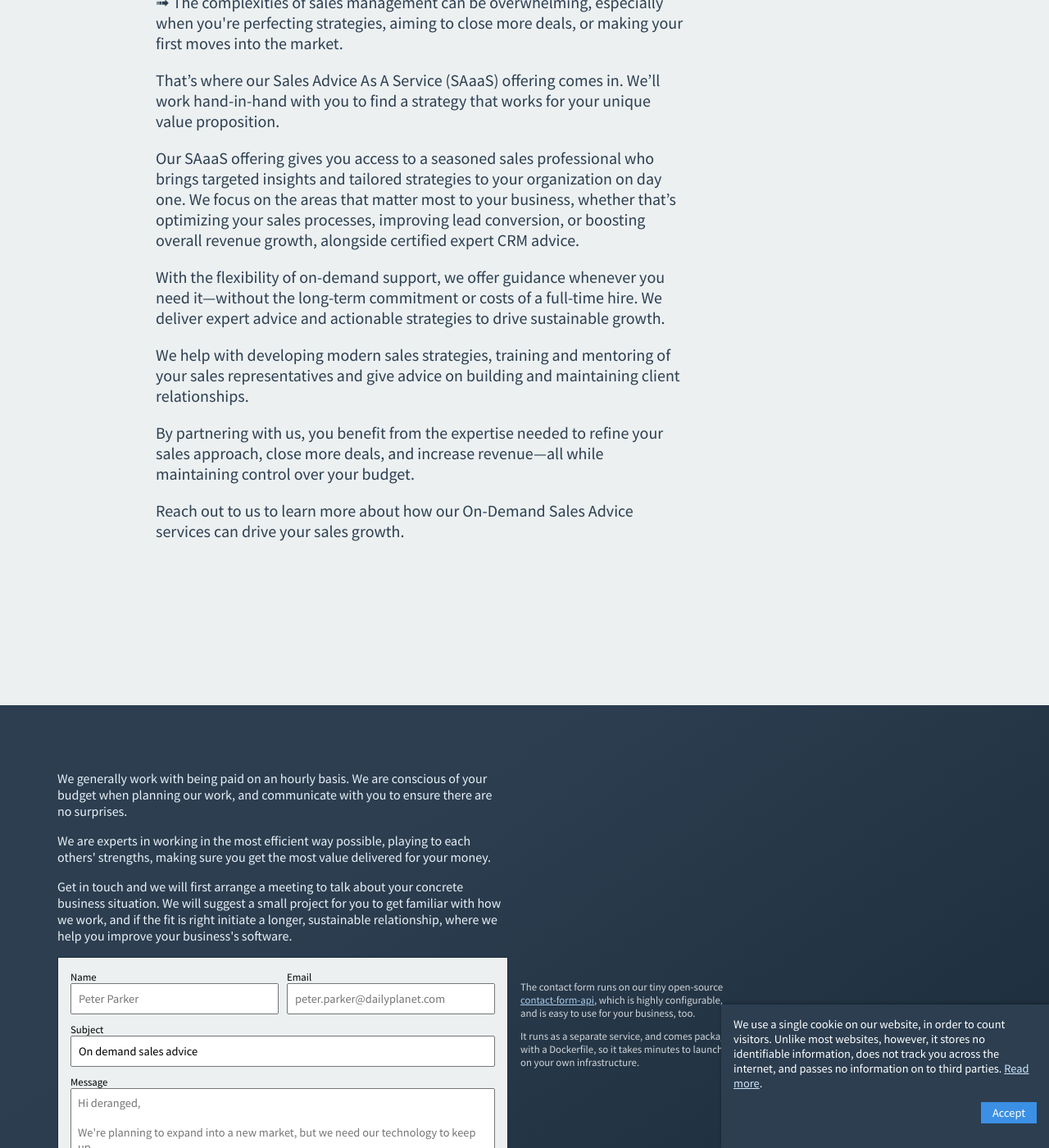
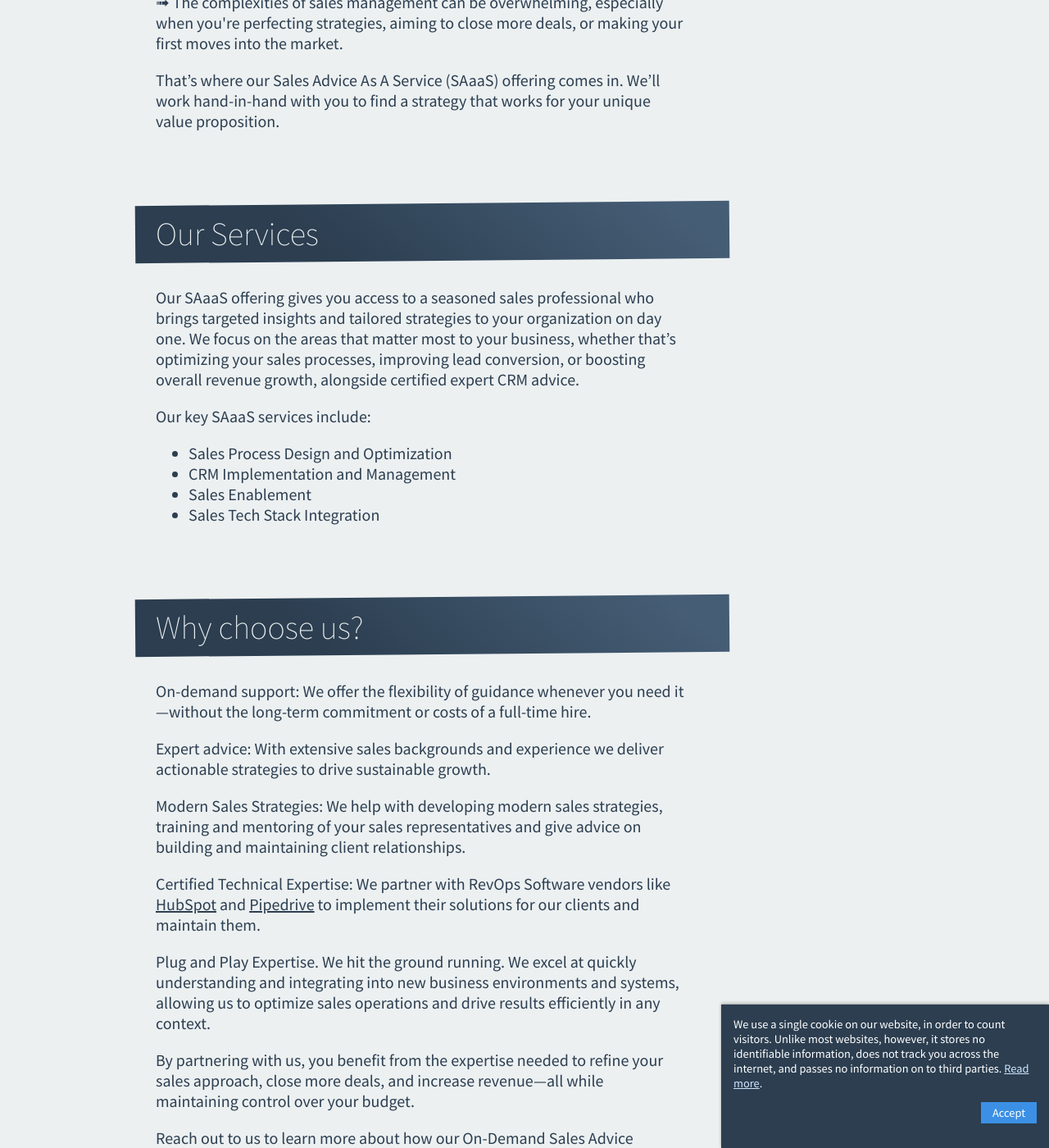
Before and after one commit to derangeddk/deranged.dk, a Jekyll site: the page built from _services/sales-advice.html, in a window 1280 px wide and 1400 px high, scrolled down 762 px. Shown: the whole window at 82% size. Built offline with Jekyll 4.4.1, drawn with Linux system fonts in a browser that asks for light colours; some of the changed text lies outside the part shown.

Commit message:
Added more content to sales-advice services

```diff
--- a/_services/sales-advice.html
+++ b/_services/sales-advice.html
@@ -19,6 +19,9 @@ header-img: "img/business-man-walking.jpg"
     work hand-in-hand with you to find a strategy that works for your unique
     value proposition.
   </p>
+</section>
+<section>
+  <h2>Our Services</h2>
   <p>
     Our SAaaS offering gives you access to a seasoned sales professional who
     brings targeted insights and tailored strategies to your organization on day
@@ -26,15 +29,40 @@ header-img: "img/business-man-walking.jpg"
     optimizing your sales processes, improving lead conversion, or boosting
     overall revenue growth, alongside certified expert CRM advice.
   </p>
+  <p>Our key SAaaS services include:</p>
+  <ul>
+    <li>Sales Process Design and Optimization</li>
+    <li>CRM Implementation and Management</li>
+    <li>Sales Enablement</li>
+    <li>Sales Tech Stack Integration</li>
+  </ul>
+</section>
+<section>
+  <h2>Why choose us?</h2>
   <p>
-    With the flexibility of on-demand support, we offer guidance whenever you
-    need it—without the long-term commitment or costs of a full-time hire. We
-    deliver expert advice and actionable strategies to drive sustainable growth.
+    On-demand support: We offer the flexibility of guidance whenever you need
+    it—without the long-term commitment or costs of a full-time hire.
   </p>
   <p>
-    We help with developing modern sales strategies, training and mentoring of
-    your sales representatives and give advice on building and maintaining
-    client relationships.
+    Expert advice: With extensive sales backgrounds and experience we deliver
+    actionable strategies to drive sustainable growth.
+  </p>
+  <p>
+    Modern Sales Strategies: We help with developing modern sales strategies,
+    training and mentoring of your sales representatives and give advice on
+    building and maintaining client relationships.
+  </p>
+  <p>
+    Certified Technical Expertise: We partner with RevOps Software vendors like
+    <a href="https://deranged.dk/hubspot/">HubSpot</a> and
+    <a href="https://deranged.dk/pipedrive/">Pipedrive</a> to implement their
+    solutions for our clients and maintain them.
+  </p>
+  <p>
+    Plug and Play Expertise. We hit the ground running. We excel at quickly
+    understanding and integrating into new business environments and systems,
+    allowing us to optimize sales operations and drive results efficiently in
+    any context.
   </p>
   <p>
     By partnering with us, you benefit from the expertise needed to refine your
@@ -46,3 +74,11 @@ header-img: "img/business-man-walking.jpg"
     can drive your sales growth.
   </p>
 </section>
+<section>
+  <h2>Let's start building your business</h2>
+  <p>
+    Be sure to check out our RevOps blogs for tips, tricks and strategies on
+    improving your business and when you are ready to take the next step, get in
+    touch with us and let's start building your business…
+  </p>
+</section>
```
